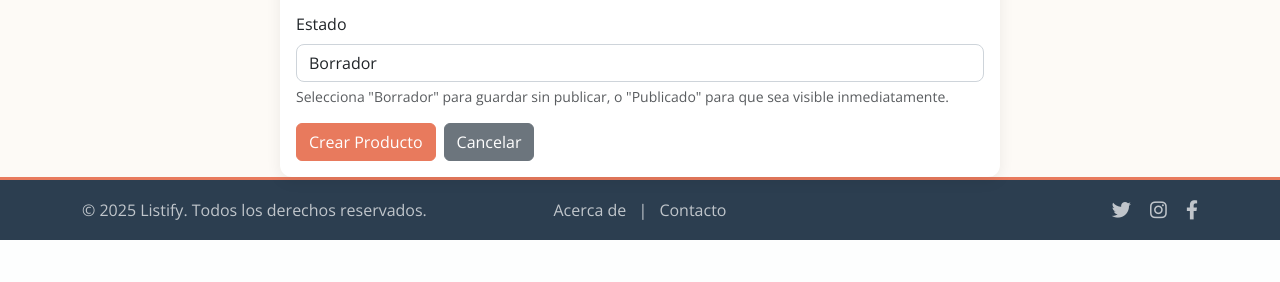
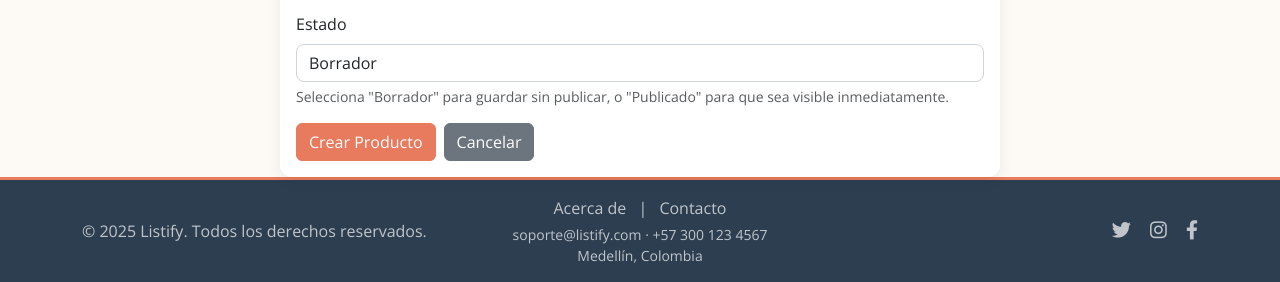
Before and after one commit to Figs0203/E-Commerce-con-IA-Generativa, a Django app: page /product/create/ in a window 1280 px wide. Shown: the part 661-943 px from the top of the page. Before the commit the page ends 901 px from the top, so only its background shows below. Run offline with Django 5.2, Linux system fonts and the light colour scheme; the visitor is signed in with stand-in values (Sample User, id 1); data comes from the database, SQL or seed files in the repository.

Commit message:
Footer contact info

```diff
--- a/templates/partials/_footer.html
+++ b/templates/partials/_footer.html
@@ -9,6 +9,10 @@
                 <a href="{% url 'about' %}" class="footer-link">Acerca de</a>
                 <span class="mx-2 text-muted">|</span>
                 <a href="#" class="footer-link">Contacto</a>
+                <div class="small text-muted mt-1">
+                    soporte@listify.com · +57 300 123 4567<br>
+                    Medellín, Colombia
+                </div>
             </div>
             <div class="col-md-4 text-center text-md-end">
                 <a href="#" class="social-icon" aria-label="Twitter"><i class="fab fa-twitter"></i></a>
```
